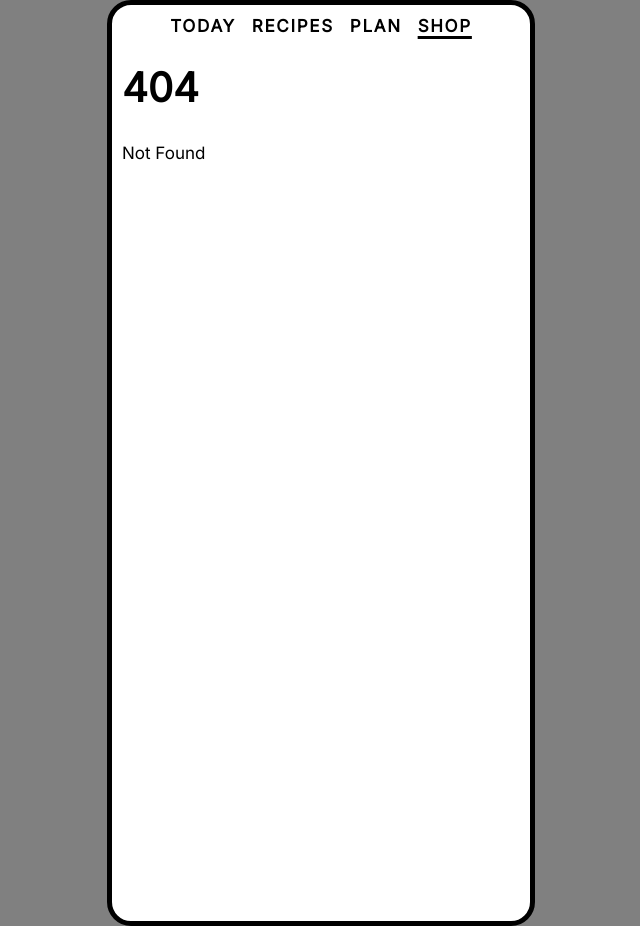
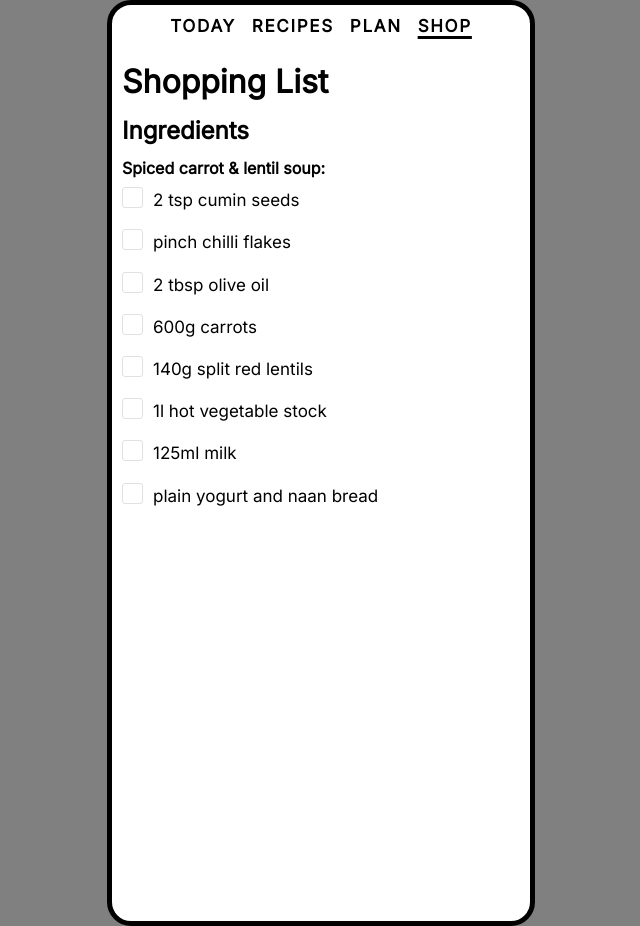
Before and after one commit to ebonstar/proto-grubs, a SvelteKit app: page /shop in a window 1280 px wide. Before the commit this address had no page. Shown: the whole page, without its empty margins (319-959 px from the left). Built offline with nearby package versions, Linux system fonts and the light colour scheme.

Commit message:
add shopping page

```diff
--- /dev/null
+++ b/src/routes/shop/+page.js
@@ -0,0 +1,4 @@
+import { dev } from "$app/environment";
+
+export const csr = dev;
+export const prerender = true;
--- /dev/null
+++ b/src/routes/shop/+page.svelte
@@ -0,0 +1,30 @@
+<script>
+</script>
+
+<svelte:head>
+	<title>Shopping List</title>
+</svelte:head>
+
+<div>
+	<h2>Shopping List</h2>
+	<div class="ingredients">
+		<h4>Ingredients</h4>
+		<h6>Spiced carrot & lentil soup:</h6>
+		<ul class="no-style">
+			<li><input type="checkbox" />2 tsp cumin seeds</li>
+			<li><input type="checkbox" />pinch chilli flakes</li>
+			<li><input type="checkbox" />2 tbsp olive oil</li>
+			<li><input type="checkbox" />600g carrots</li>
+			<li><input type="checkbox" />140g split red lentils</li>
+			<li><input type="checkbox" />1l hot vegetable stock</li>
+			<li><input type="checkbox" />125ml milk</li>
+			<li><input type="checkbox" />plain yogurt and naan bread</li>
+		</ul>
+	</div>
+</div>
+
+<style>
+	input {
+		margin-right: 1rem;
+	}
+</style>
```
